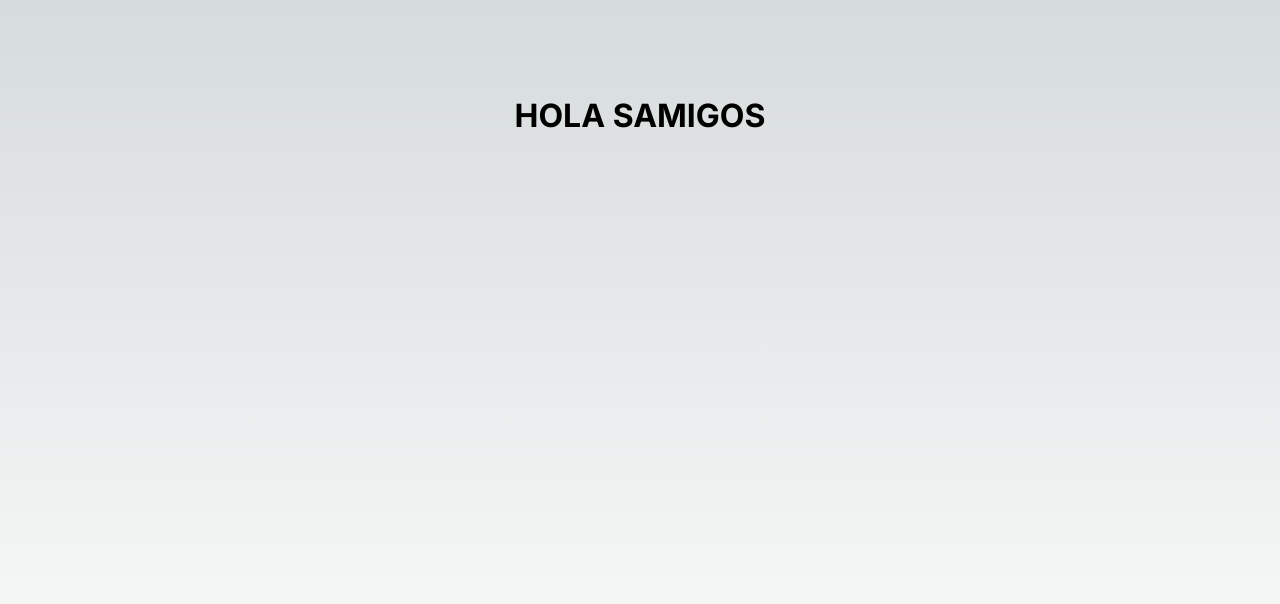
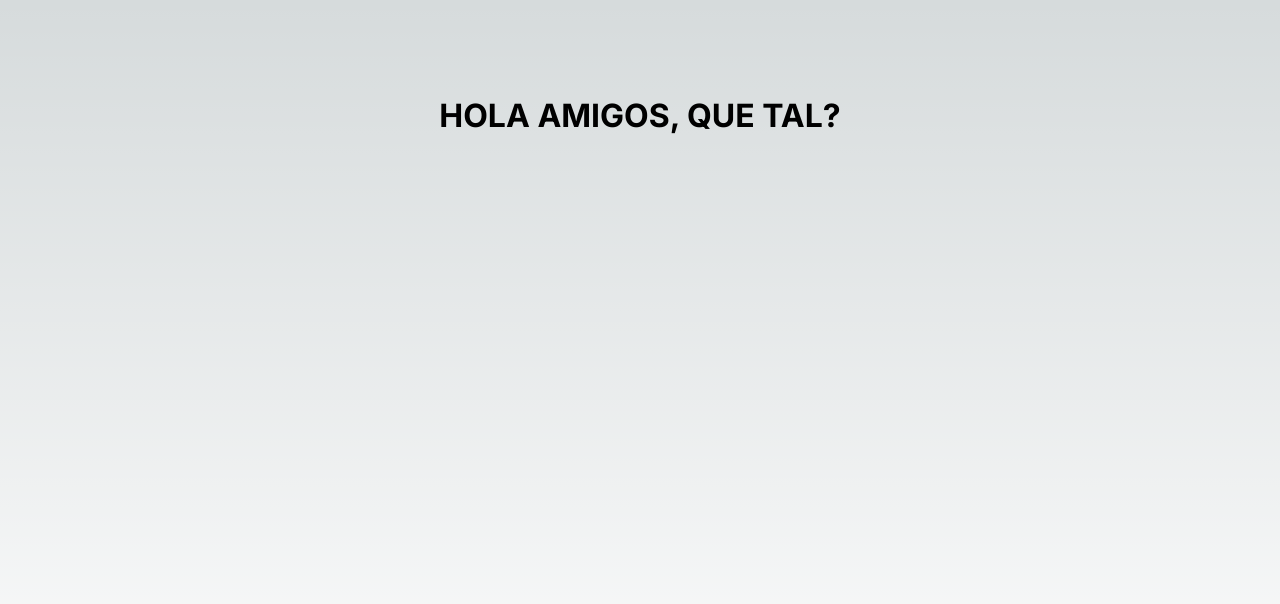
Before and after one commit to francaballe/7-family-expenses-client, a Next.js app: page / in a window 1280 px wide. Shown: the top 604 px of the page. Built offline with nearby package versions, Linux system fonts and the light colour scheme.

Commit message:
checking if everything is ok

```diff
--- a/src/app/page.js
+++ b/src/app/page.js
@@ -4,7 +4,7 @@ import styles from './page.module.css'
 export default function Home() {
   return (
     <main className={styles.main}>
-        <h1>HOLA SAMIGOS</h1>
+        <h1>HOLA AMIGOS, QUE TAL?</h1>
     </main>
   )
 }
```
